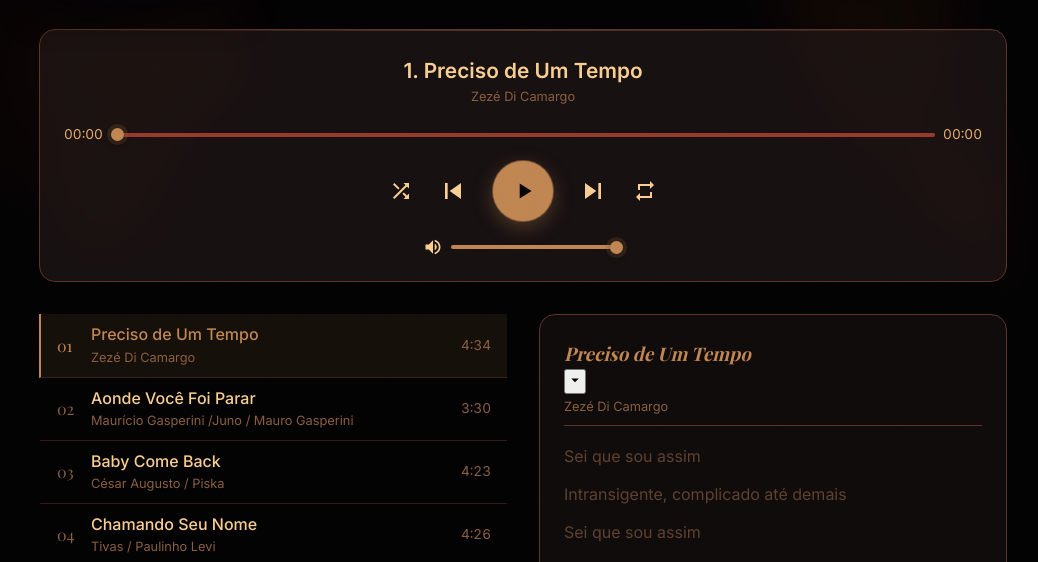
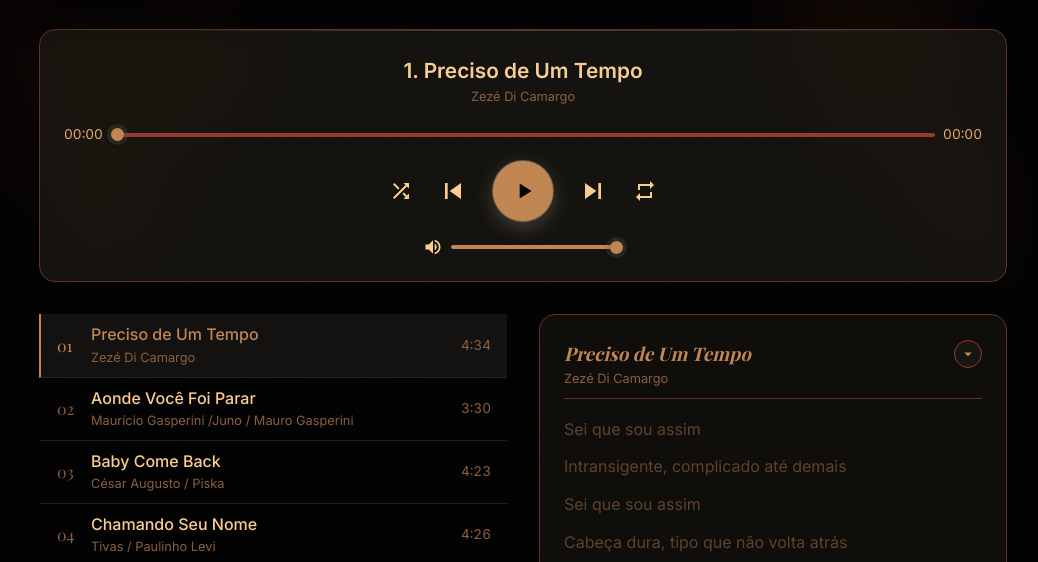
Before and after one commit to Andersonzx-ux/album-zcl-2002, a plain HTML site: page index.html in a window 1280 px wide. Shown: the part 235-797 px from the top of the page, without its empty margins (117-1155 px from the left). Drawn offline with nearby package versions, Linux system fonts and the light colour scheme; a web font is replaced by a local one.

Commit message:
Update style.css

```diff
--- a/css/style.css
+++ b/css/style.css
@@ -1,5 +1,5 @@
 :root {
-    /* Paleta Premium — extraída com fidelidade da capa "Zezé Di Camargo & Luciano" (vermelho/preto/dourado) */
+    /* Paleta Premium — identidade visual original, mantida integralmente */
     --c-black-main: #050407;
     --c-black-brown: #251B19;
     --c-brown-dark: #5C3328;
@@ -10,13 +10,13 @@
     --c-light: #F9CD91;
 
     /* Mesmas cores, em RGB, só para permitir opacidade (nenhuma cor nova) */
-    --rgb-black-main: 5, 4, 7;
-    --rgb-black-brown: 37, 27, 25;
-    --rgb-brown-dark: 92, 51, 40;
-    --rgb-sepia-dark: 150, 57, 44;
-    --rgb-gold-main: 192, 133, 81;
-    --rgb-cream: 227, 171, 106;
-    --rgb-light: 249, 205, 145;
+    --rgb-black-main: 4, 3, 3;
+    --rgb-black-brown: 34, 30, 22;
+    --rgb-brown-dark: 66, 59, 44;
+    --rgb-sepia-dark: 97, 89, 70;
+    --rgb-gold-main: 162, 152, 130;
+    --rgb-cream: 193, 187, 169;
+    --rgb-light: 223, 221, 211;
 
     /* Fontes */
     --f-serif: 'Playfair Display', serif;
@@ -105,8 +105,15 @@ body::before {
 }
 
 @keyframes pageIn {
-    from { opacity: 0; transform: translateY(8px); }
-    to { opacity: 1; transform: translateY(0); }
+    from {
+        opacity: 0;
+        transform: translateY(8px);
+    }
+
+    to {
+        opacity: 1;
+        transform: translateY(0);
+    }
 }
 
 /* Cabeçalho */
@@ -135,13 +142,11 @@ body::before {
     border-radius: 50%;
     transform: translate(-58%, -50%) rotate(0deg);
     background:
-        repeating-radial-gradient(
-            circle at center,
+        repeating-radial-gradient(circle at center,
             var(--c-black-brown) 0px,
             var(--c-black-brown) 2px,
             var(--c-brown-dark) 3px,
-            var(--c-black-brown) 4px
-        );
+            var(--c-black-brown) 4px);
     box-shadow: 0 10px 25px rgba(var(--rgb-black-main), 0.7);
     z-index: 0;
     transition: transform 0.6s var(--ease-smooth);
@@ -177,7 +182,9 @@ body::before {
 }
 
 @keyframes spinVinyl {
-    to { transform: translate(-58%, -50%) rotate(360deg); }
+    to {
+        transform: translate(-58%, -50%) rotate(360deg);
+    }
 }
 
 .cover-frame {
@@ -273,7 +280,8 @@ body::before {
     transition: background 0.25s var(--ease-smooth), border-color 0.25s var(--ease-smooth), color 0.25s var(--ease-smooth), transform 0.2s var(--ease-smooth);
 }
 
-.secondary-nav button:hover, .secondary-nav button:focus-visible {
+.secondary-nav button:hover,
+.secondary-nav button:focus-visible {
     background: var(--c-black-brown);
     border-color: var(--c-gold-main);
     color: var(--c-gold-main);
@@ -565,7 +573,8 @@ input[type="range"]::-moz-range-thumb:hover {
     border-bottom: none;
 }
 
-.track-item:hover, .track-item:focus-visible {
+.track-item:hover,
+.track-item:focus-visible {
     background: rgba(var(--rgb-light), 0.04);
     padding-left: calc(var(--spacing-md) + 4px);
 }
@@ -619,16 +628,67 @@ input[type="range"]::-moz-range-thumb:hover {
     max-height: 500px;
 }
 
+/* Quando colapsado, a seção encolhe e o header fica limpo */
+.lyrics-section.lyrics-collapsed {
+    height: auto;
+    max-height: none;
+    align-self: start;
+}
+
+.lyrics-section.lyrics-collapsed .lyrics-header {
+    margin-bottom: 0;
+    border-bottom-color: transparent;
+    padding-bottom: 0;
+}
+
 .lyrics-header {
     margin-bottom: var(--spacing-md);
     border-bottom: 1px solid var(--c-brown-dark);
     padding-bottom: var(--spacing-sm);
 }
 
+.lyrics-header-top {
+    display: flex;
+    align-items: center;
+    justify-content: space-between;
+    gap: var(--spacing-sm);
+}
+
 #lyrics-title {
     color: var(--c-gold-main);
     font-family: var(--f-serif);
     font-style: italic;
+}
+
+/* Botão de toggle da seção de letras */
+.btn-toggle-lyrics {
+    background: rgba(var(--rgb-black-brown), 0.5);
+    border: 1px solid var(--c-sepia-dark);
+    color: var(--c-gold-main);
+    border-radius: 50%;
+    width: 28px;
+    height: 28px;
+    cursor: pointer;
+    display: flex;
+    align-items: center;
+    justify-content: center;
+    flex-shrink: 0;
+    transition: background 0.25s var(--ease-smooth), border-color 0.25s var(--ease-smooth), transform 0.3s var(--ease-smooth);
+}
+
+.btn-toggle-lyrics:hover {
+    background: var(--c-black-brown);
+    border-color: var(--c-gold-main);
+}
+
+.btn-toggle-lyrics svg {
+    transition: transform 0.35s var(--ease-smooth);
+    display: block;
+}
+
+/* Quando colapsado, a seta aponta para cima */
+.lyrics-collapsed .btn-toggle-lyrics svg {
+    transform: rotate(-180deg);
 }
 
 .lyrics-content {
@@ -639,14 +699,27 @@ input[type="range"]::-moz-range-thumb:hover {
     line-height: 1.85;
     color: var(--c-cream);
     padding-right: var(--spacing-sm);
+    max-height: 9999px;
+    transition: max-height 0.4s var(--ease-smooth), opacity 0.3s ease;
+    opacity: 1;
+}
+
+/* Apenas o corpo da letra colapsa — o header fica intacto */
+.lyrics-section.lyrics-collapsed .lyrics-content {
+    max-height: 0;
+    opacity: 0;
+    overflow: hidden;
+    padding-right: 0;
 }
 
 .lyrics-content::-webkit-scrollbar {
     width: 6px;
 }
+
 .lyrics-content::-webkit-scrollbar-track {
-    background: rgba(0,0,0,0.2);
+    background: rgba(0, 0, 0, 0.2);
 }
+
 .lyrics-content::-webkit-scrollbar-thumb {
     background: var(--c-sepia-dark);
     border-radius: 3px;
@@ -723,8 +796,15 @@ input[type="range"]::-moz-range-thumb:hover {
 }
 
 @keyframes modalIn {
-    from { opacity: 0; transform: scale(0.97) translateY(6px); }
-    to { opacity: 1; transform: scale(1) translateY(0); }
+    from {
+        opacity: 0;
+        transform: scale(0.97) translateY(6px);
+    }
+
+    to {
+        opacity: 1;
+        transform: scale(1) translateY(0);
+    }
 }
 
 .modal-content h2 {
@@ -814,8 +894,13 @@ input[type="range"]::-moz-range-thumb:hover {
 }
 
 @keyframes fadeIn {
-    from { opacity: 0; }
-    to { opacity: 1; }
+    from {
+        opacity: 0;
+    }
+
+    to {
+        opacity: 1;
+    }
 }
 
 /* Acessibilidade - Focus Visível */
@@ -826,7 +911,10 @@ input[type="range"]::-moz-range-thumb:hover {
 
 /* Respeita quem prefere menos movimento */
 @media (prefers-reduced-motion: reduce) {
-    *, *::before, *::after {
+
+    *,
+    *::before,
+    *::after {
         animation-duration: 0.01ms !important;
         animation-iteration-count: 1 !important;
         transition-duration: 0.01ms !important;
```
